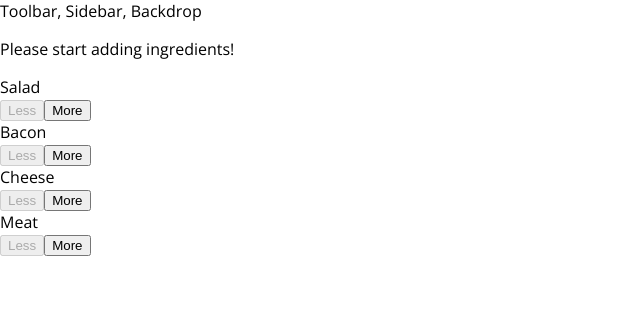
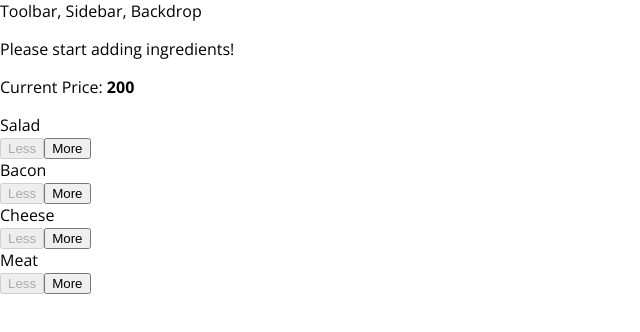
Before and after one commit to naoyasu3/react-study-burger, a React (Create React App) app: page / in a window 1280 px wide. Shown: the top 332 px of the page, without its empty margins (0-640 px from the left). Built offline with nearby package versions, Linux system fonts and the light colour scheme.

Commit message:
合献金額表示

```diff
--- a/src/components/Burger/BuildControls/BuildControls.js
+++ b/src/components/Burger/BuildControls/BuildControls.js
@@ -12,6 +12,9 @@ const controls = [
 const buildControls = (props) => {
   return (
     <div className={classes.BuildControls}>
+      <p>
+        Current Price: <strong>{props.price}</strong>
+      </p>
       {controls.map((ctrl) => (
         <BuildControl
           key={ctrl.label}
--- a/src/containers/BurgerBuilder/BurgerBuilder.js
+++ b/src/containers/BurgerBuilder/BurgerBuilder.js
@@ -24,7 +24,7 @@ class BurgerBuilder extends Component {
       cheese: 0,
       meat: 0,
     },
-    totalPrice: 4,
+    totalPrice: 200,
   };
 
   addIngredientHandler = (type) => {
@@ -70,6 +70,7 @@ class BurgerBuilder extends Component {
           ingredientAdded={this.addIngredientHandler}
           ingredientRemoved={this.removeIngredientHandler}
           disabled={disabledInfo}
+          price={this.state.totalPrice}
         />
       </Aux>
     );
```
